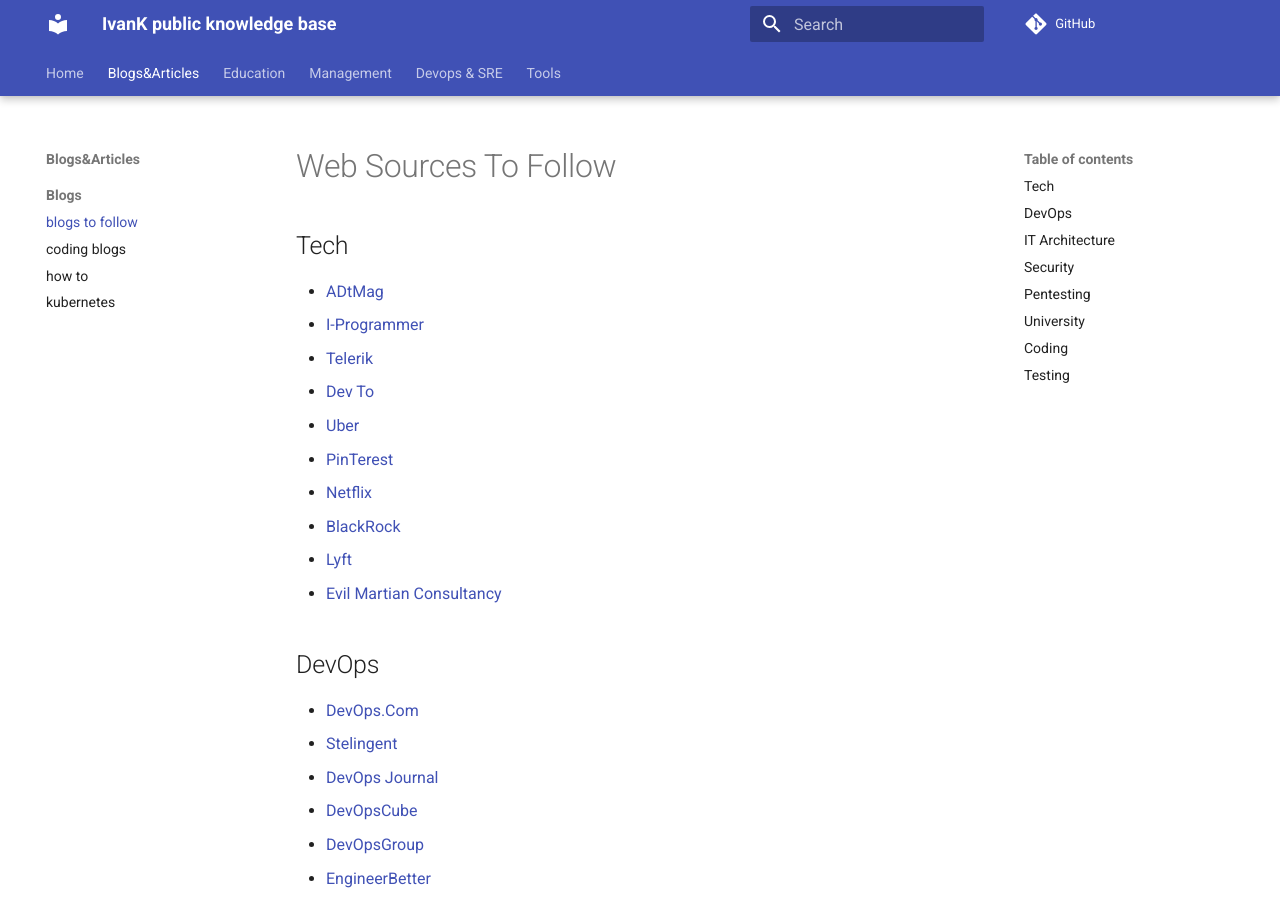
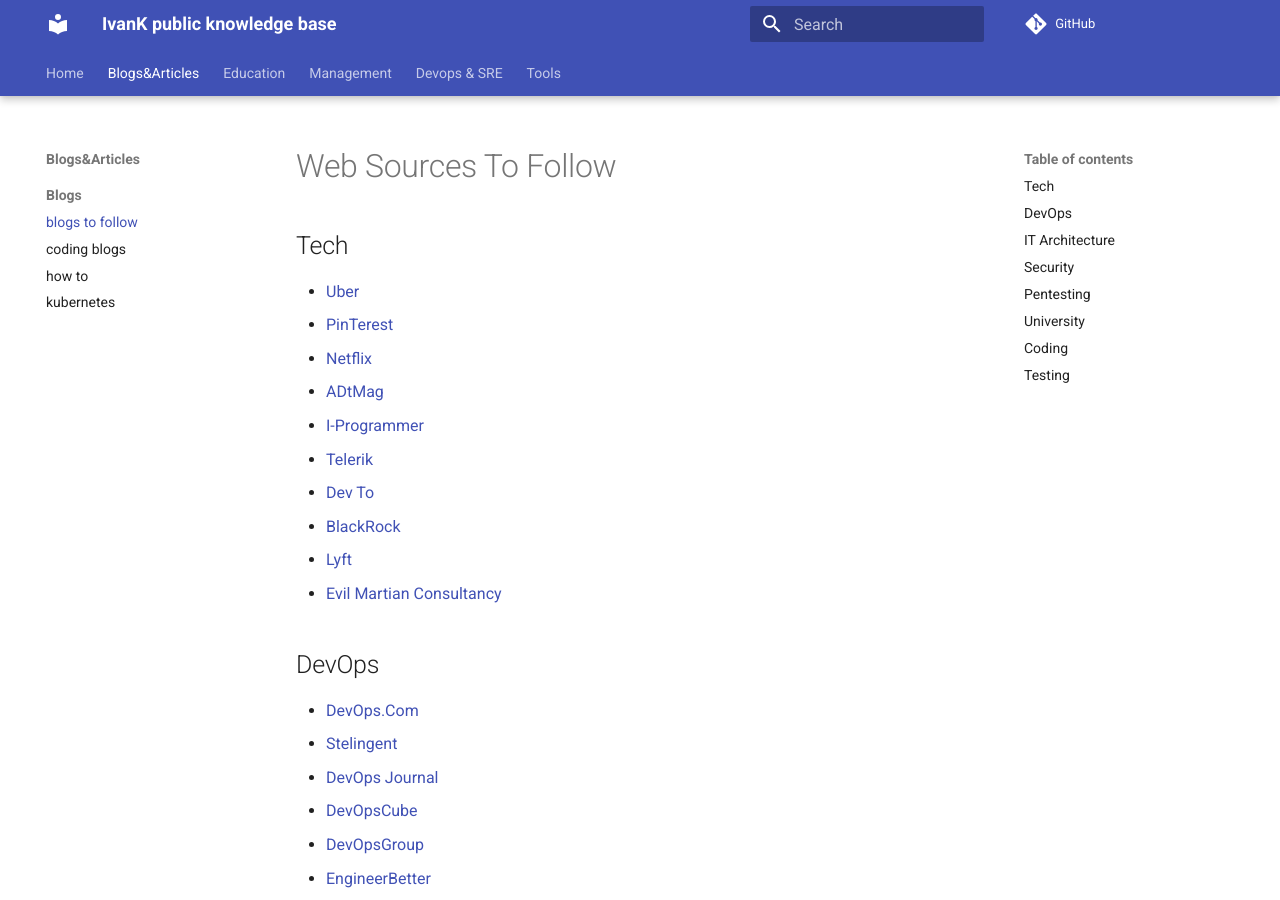
Before and after one commit to ivankatliarchuk/knowledge-base, an MkDocs documentation site: the page built from docs/blogs/blogs.web-to-follow.md, in a window 1280 px wide and 900 px high. Built offline with MkDocs 1.6.1 and Material for MkDocs 9.7.7, drawn with Linux system fonts in a browser that asks for light colours; comment, search, counter and statistics services are not loaded; part of the change alters nothing that is shown.

```diff
--- a/docs/blogs/blogs.web-to-follow.md
+++ b/docs/blogs/blogs.web-to-follow.md
@@ -11,13 +11,13 @@ published: true
 
 ## Tech
 
+- [Uber](https://eng.uber.com/category/articles/architecture)
+- [PinTerest](https://medium.com/@Pinterest_Engineering)
+- [Netflix](https://medium.com/netflix-techblog)
 - [ADtMag](https://adtmag.com/articles/2019/03/15/coder.aspx)
 - [I-Programmer](https://www.i-programmer.info/)
 - [Telerik](https://www.telerik.com/blogs)
 - [Dev To](https://dev.to/)
-- [Uber](https://eng.uber.com/)
-- [PinTerest](https://medium.com/@Pinterest_Engineering)
-- [Netflix](https://medium.com/netflix-techblog)
 - [BlackRock](http://rockthecode.io/)
 - [Lyft](https://eng.lyft.com/)
 - [Evil Martian Consultancy](https://evilmartians.com/chronicles)
```
